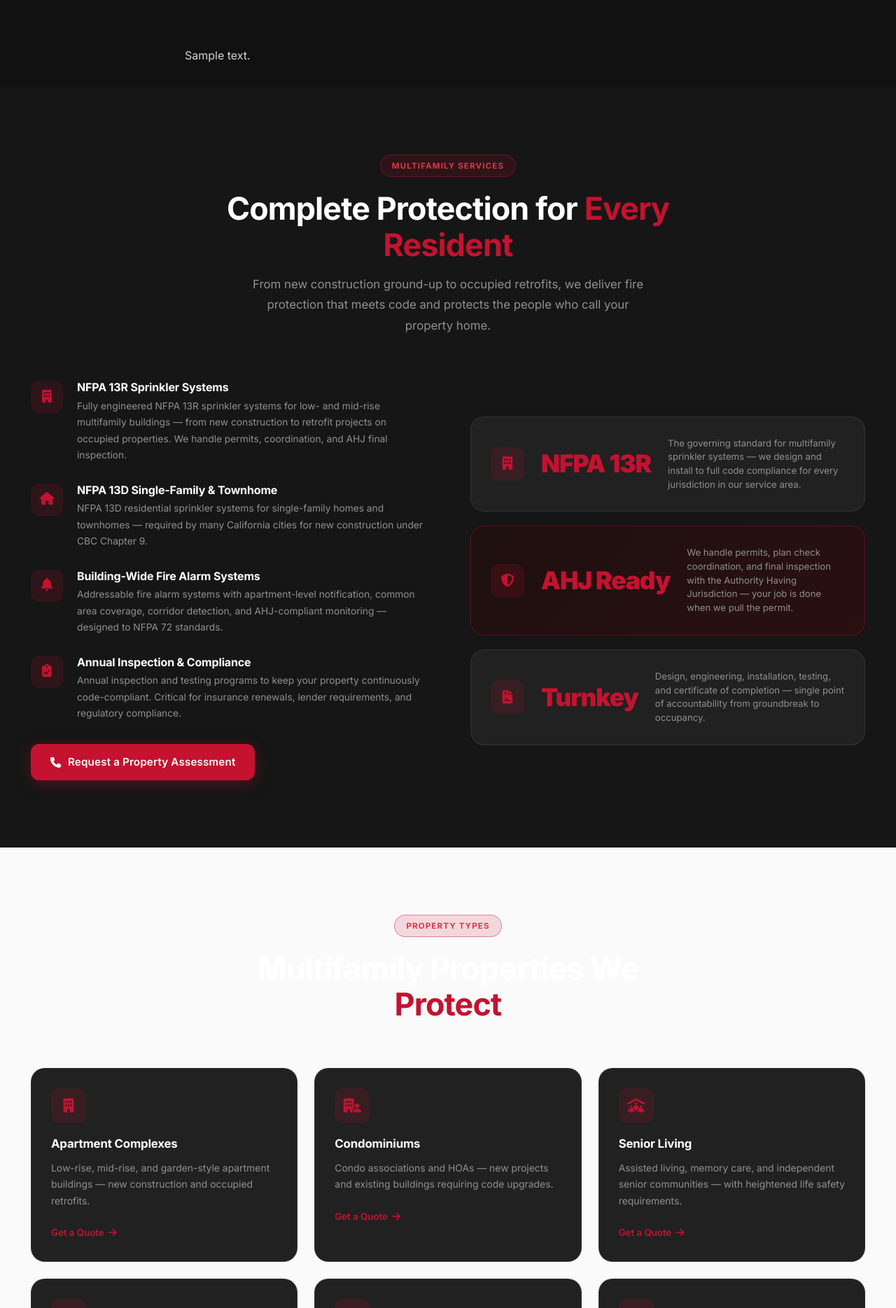
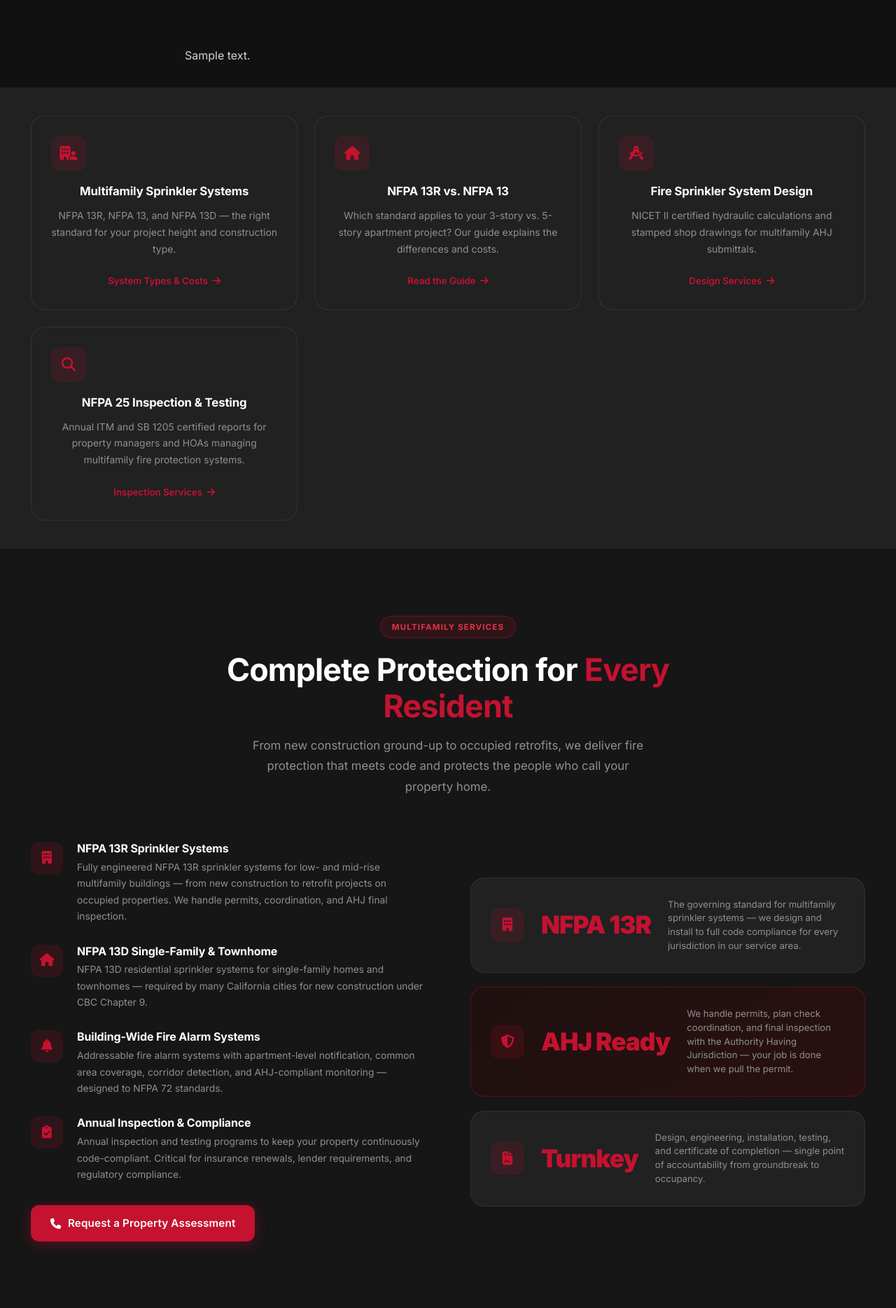
Before and after one commit to mrbriancoheni-collab/richardson, a WordPress theme: template page-residential.php in a window 1280 px wide. Shown: the part 912-2781 px from the top of the page at 70% size. Run offline with PHP 8.4 and a stand-in for WordPress, Linux system fonts and the light colour scheme; the site name, menu and one post (Sample post) are stand-ins, and other content is empty.

Commit message:
Wire 3 new service pages + fix commercial page + residential at-a-glance
- functions.php: route multifamily-fire-sprinkler-system,
  fire-sprinkler-repair, fire-protection-services
- inc/seo.php: title/desc for all 3 new slugs
- inc/sitemap.php: add all 3 at priority 0.9
- page-commercial.php: replace fire alarm card with fire sprinkler
  system design card (Richardson is C-16, not an alarm contractor)
- page-residential.php: add at-a-glance 4-card section linking to
  /multifamily-fire-sprinkler-system/, /nfpa-13r-vs-13/, design, ITM

Co-Authored-By: Claude Sonnet 4.6 <noreply@anthropic.com>
Claude-Session: https://claude.ai/code/session_012aCi4NDpCqEQgAS1qUPdfa

```diff
--- a/functions.php
+++ b/functions.php
@@ -61,6 +61,9 @@ add_filter( 'template_include', function( $template ) {
         'permit-guide-sacramento'               => 'permit-guide-sacramento.php',
         'esfr-vs-in-rack'                       => 'esfr-vs-in-rack.php',
         'commercial-sprinkler-system'           => 'commercial-sprinkler-system.php',
+        'multifamily-fire-sprinkler-system'     => 'multifamily-fire-sprinkler-system.php',
+        'fire-sprinkler-repair'                 => 'fire-sprinkler-repair.php',
+        'fire-protection-services'              => 'fire-protection-services.php',
         'industrial-sprinkler-system'           => 'industrial-sprinkler-system.php',
         'warehouse-fire-sprinkler-system'       => 'warehouse-fire-sprinkler-system.php',
         'fire-sprinkler-installation'           => 'fire-sprinkler-installation.php',
--- a/inc/seo.php
+++ b/inc/seo.php
@@ -143,6 +143,24 @@ function rfp_get_page_seo() {
                 $seo['title']       = 'Commercial Sprinkler System Design & Installation Sacramento | NFPA 13 | Richardson Fire Protection';
                 $seo['description'] = 'Commercial sprinkler system types, NFPA 13 code requirements, installation costs, and the design-build process — by Sacramento\'s C-16 licensed fire sprinkler contractor. Wet pipe, dry pipe, pre-action, and deluge systems.';
                 $seo['schema_type'] = 'commercial_sprinkler_system';
+                break;
+
+            case 'multifamily-fire-sprinkler-system':
+                $seo['title']       = 'Multifamily Fire Sprinkler System Design Sacramento | NFPA 13R & 13 | Richardson';
+                $seo['description'] = 'Multifamily fire sprinkler systems for apartment complexes, condos, and mixed-use buildings in Sacramento. NFPA 13R (1-4 story), NFPA 13 (5+ story), and NFPA 13D (SFR) — full design-build, C-16 licensed.';
+                $seo['schema_type'] = 'multifamily_sprinkler_system';
+                break;
+
+            case 'fire-sprinkler-repair':
+                $seo['title']       = 'Fire Sprinkler Repair Companies Sacramento | C-16 Licensed | Richardson Fire Protection';
+                $seo['description'] = 'Licensed fire sprinkler repair contractor in Sacramento — leaking heads, burst pipes, valve repair, head replacement, and system modifications. Commercial, industrial, and residential. CSLB C-16 #1053506.';
+                $seo['schema_type'] = 'repair_service';
+                break;
+
+            case 'fire-protection-services':
+                $seo['title']       = 'Fire Protection Services Sacramento | C-16 Licensed Contractor | Richardson Fire Protection';
+                $seo['description'] = 'Complete fire protection services in Sacramento — sprinkler design, installation, inspection, repair, and 24/7 emergency service for commercial, industrial, and multifamily buildings. CSLB C-16 #1053506.';
+                $seo['schema_type'] = 'services_hub';
                 break;
 
             case 'industrial-sprinkler-system':
--- a/inc/sitemap.php
+++ b/inc/sitemap.php
@@ -35,7 +35,10 @@ add_action( 'template_redirect', function () {
         // Service hubs
         [ 'loc' => home_url( '/services/' ),                     'priority' => '0.9', 'changefreq' => 'weekly',  'lastmod' => $now ],
         [ 'loc' => home_url( '/commercial/' ),                   'priority' => '0.9', 'changefreq' => 'weekly',  'lastmod' => $now ],
-        [ 'loc' => home_url( '/commercial-sprinkler-system/' ),  'priority' => '0.9', 'changefreq' => 'monthly', 'lastmod' => $now ],
+        [ 'loc' => home_url( '/commercial-sprinkler-system/' ),     'priority' => '0.9', 'changefreq' => 'monthly', 'lastmod' => $now ],
+        [ 'loc' => home_url( '/multifamily-fire-sprinkler-system/' ), 'priority' => '0.9', 'changefreq' => 'monthly', 'lastmod' => $now ],
+        [ 'loc' => home_url( '/fire-sprinkler-repair/' ),           'priority' => '0.9', 'changefreq' => 'monthly', 'lastmod' => $now ],
+        [ 'loc' => home_url( '/fire-protection-services/' ),        'priority' => '0.9', 'changefreq' => 'monthly', 'lastmod' => $now ],
         [ 'loc' => home_url( '/industrial-sprinkler-system/' ),  'priority' => '0.9', 'changefreq' => 'monthly', 'lastmod' => $now ],
         [ 'loc' => home_url( '/warehouse-fire-sprinkler-system/' ), 'priority' => '0.9', 'changefreq' => 'monthly', 'lastmod' => $now ],
         [ 'loc' => home_url( '/fire-sprinkler-installation/' ), 'priority' => '0.9', 'changefreq' => 'monthly', 'lastmod' => $now ],
--- a/page-residential.php
+++ b/page-residential.php
@@ -55,6 +55,38 @@ get_header();
         </div>
       <?php endif; ?>
     <?php endwhile; endif; ?>
+
+    <!-- ========== AT A GLANCE ========== -->
+    <section class="section" style="background: var(--c-surface); padding-top: 2.5rem; padding-bottom: 2.5rem;">
+      <div class="container">
+        <div class="services-grid services-grid--4 reveal-up">
+          <div class="service-card service-card--sm" style="text-align:center;">
+            <div class="service-card__icon"><i class="fa-solid fa-building-user"></i></div>
+            <h3 class="service-card__title">Multifamily Sprinkler Systems</h3>
+            <p class="service-card__desc">NFPA 13R, NFPA 13, and NFPA 13D — the right standard for your project height and construction type.</p>
+            <a href="<?php echo esc_url( home_url( '/multifamily-fire-sprinkler-system/' ) ); ?>" class="service-card__link">System Types &amp; Costs <i class="fa-solid fa-arrow-right"></i></a>
+          </div>
+          <div class="service-card service-card--sm" style="text-align:center;">
+            <div class="service-card__icon"><i class="fa-solid fa-house"></i></div>
+            <h3 class="service-card__title">NFPA 13R vs. NFPA 13</h3>
+            <p class="service-card__desc">Which standard applies to your 3-story vs. 5-story apartment project? Our guide explains the differences and costs.</p>
+            <a href="<?php echo esc_url( home_url( '/nfpa-13r-vs-13-apartment-sprinklers/' ) ); ?>" class="service-card__link">Read the Guide <i class="fa-solid fa-arrow-right"></i></a>
+          </div>
+          <div class="service-card service-card--sm" style="text-align:center;">
+            <div class="service-card__icon"><i class="fa-solid fa-drafting-compass"></i></div>
+            <h3 class="service-card__title">Fire Sprinkler System Design</h3>
+            <p class="service-card__desc">NICET II certified hydraulic calculations and stamped shop drawings for multifamily AHJ submittals.</p>
+            <a href="<?php echo esc_url( home_url( '/fire-sprinkler-system-design/' ) ); ?>" class="service-card__link">Design Services <i class="fa-solid fa-arrow-right"></i></a>
+          </div>
+          <div class="service-card service-card--sm" style="text-align:center;">
+            <div class="service-card__icon"><i class="fa-solid fa-magnifying-glass"></i></div>
+            <h3 class="service-card__title">NFPA 25 Inspection &amp; Testing</h3>
+            <p class="service-card__desc">Annual ITM and SB 1205 certified reports for property managers and HOAs managing multifamily fire protection systems.</p>
+            <a href="<?php echo esc_url( home_url( '/inspection-testing/' ) ); ?>" class="service-card__link">Inspection Services <i class="fa-solid fa-arrow-right"></i></a>
+          </div>
+        </div>
+      </div>
+    </section>
 
     <!-- ========== CORE SERVICES ========== -->
     <section id="residential-services" class="section residential">
```
Also changed, not shown: page-commercial.php (+9 -9 lines).
